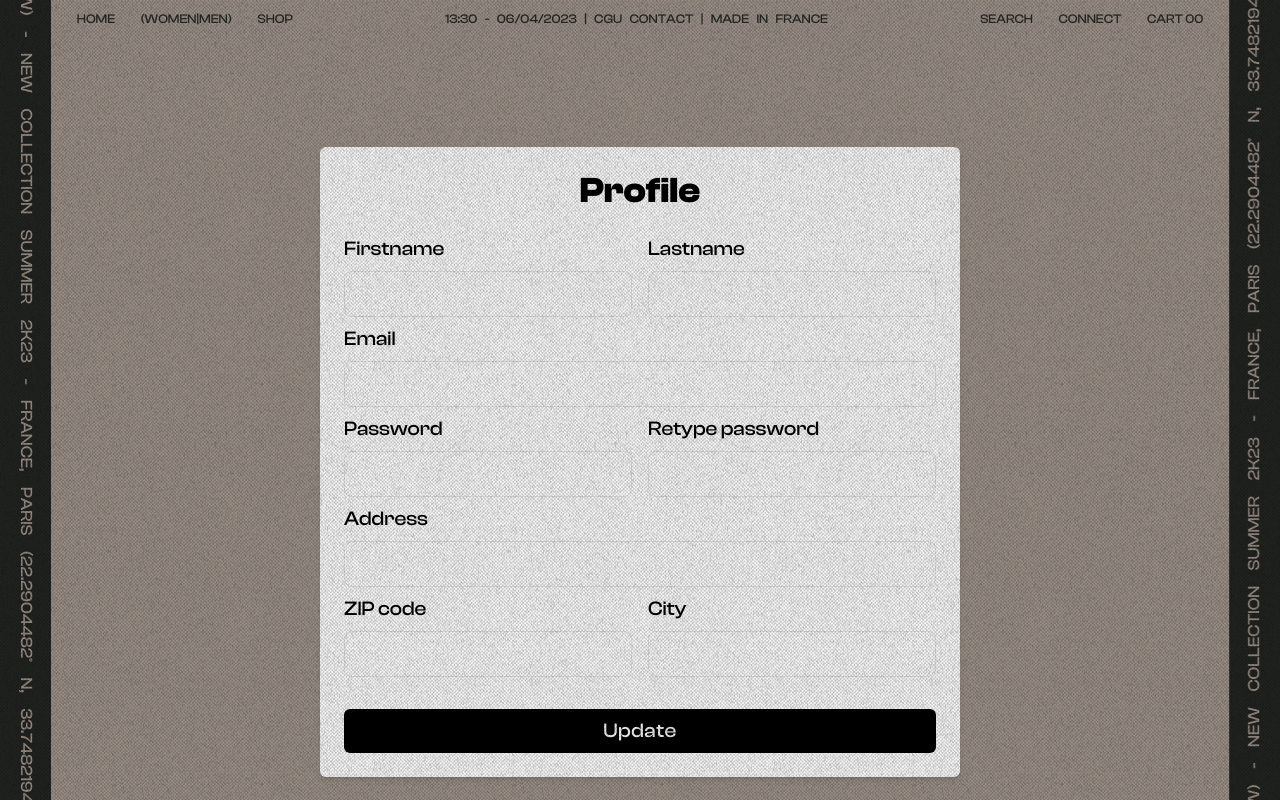
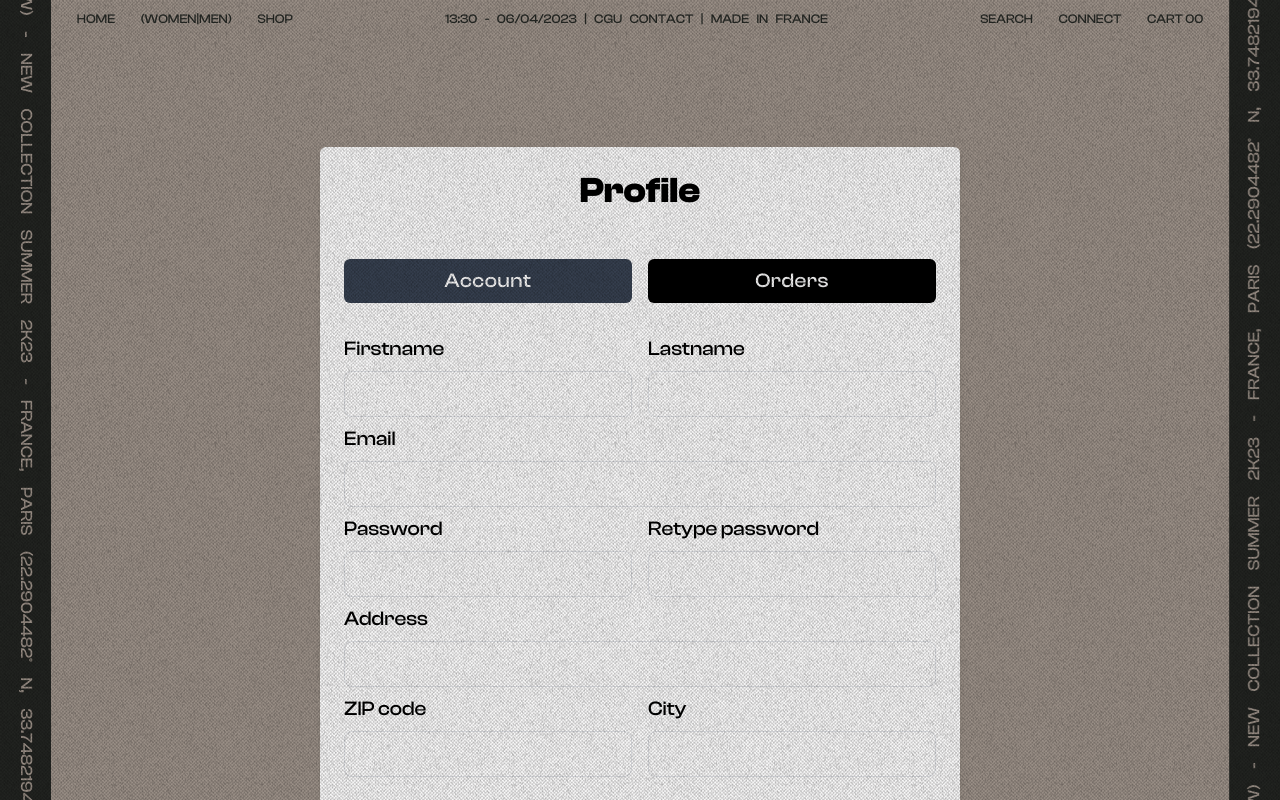
Before and after one commit to Mind-thatsall/front-end-sapes, a React (Vite) app: page /profile in a window 1280 px wide. Built offline with nearby package versions, Linux system fonts and the light colour scheme.

Commit message:
Add 2 buttons Account/Orders in the Profile page  with 2 components Account and History.

```diff
--- a/src/App.jsx
+++ b/src/App.jsx
@@ -13,6 +13,8 @@ import Contact from "@/views/Contact";
 import Noise from "@/components/Noise";
 import Navbar from "@/components/Navbar";
 import SideBars from "@/components/Sidebars";
+import Account from "./components/Account";
+import History from "./components/History";
 
 function App() {
   return (
--- /dev/null
+++ b/src/components/Account.jsx
@@ -0,0 +1,112 @@
+import React from "react";
+
+
+const Account = () => {
+  return (
+
+        <form
+          style={{ fontFamily: "ClashDisplay-Medium" }}
+          className="mt-6 text-xl"
+        >
+       <div className="flex flex-col sm:flex-row">
+        <div className="mb-2 sm:mr-2 sm:w-1/2">
+            <label
+              htmlFor="firstname"
+              className="block">
+              Firstname
+            </label>
+            <input
+              type="text"
+              className="block w-full px-4 py-2 mt-2 text-black-700 border rounded-lg focus:border-black-900 "/>
+          </div>
+
+          <div className="mb-2 sm:ml-2 sm:w-1/2">
+            <label
+              htmlFor="lastname"
+              className="block">
+              Lastname
+            </label>
+            <input
+              type="text"
+              className="block w-full px-4 py-2 mt-2 text-black-700 border rounded-lg focus:border-black-900 "/>
+          </div>
+        </div>
+
+          <div className="mb-2">
+            <label
+              htmlFor="email"
+              className="block">
+              Email
+            </label>
+            <input
+              type="email"
+              className="block w-full px-4 py-2 mt-2 text-black-700 border rounded-lg focus:border-black-900 "/>
+          </div>
+          <div className="flex flex-col md:flex-row">
+         <div className="mb-2 md:mr-2">
+            <label
+              htmlFor="password"
+              className="block">
+              Password
+            </label>
+            <input
+              type="text"
+              className="block w-full px-4 py-2 mt-2 text-black-700 border rounded-lg focus:border-black-900 "/>
+          </div>
+
+          <div className="mb-2 md:ml-2">
+            <label
+              htmlFor="repassword"
+              className="block">
+              Retype password
+            </label>
+            <input
+              type="text"
+              className="block w-full px-4 py-2 mt-2 text-black-700 border rounded-lg focus:border-black-900 "/>
+          </div>
+        </div>
+        <div className="mb-2">
+            <label
+              htmlFor="address"
+              className="block">
+              Address
+            </label>
+            <input
+              type="text"
+              className="block w-full px-4 py-2 mt-2 text-black-700 border rounded-lg focus:border-black-900 "/>
+          </div>
+
+          <div className="flex flex-col md:flex-row">
+         <div className="mb-2 md:mr-2">
+            <label
+              htmlFor="zipcode"
+              className="block">
+              ZIP code
+            </label>
+            <input
+              type="text"
+              className="block w-full px-4 py-2 mt-2 text-black-700 border rounded-lg focus:border-black-900 "/>
+          </div>
+
+          <div className="mb-2 md:ml-2">
+            <label
+              htmlFor="city"
+              className="block">
+              City
+            </label>
+            <input
+              type="text"
+              className="block w-full px-4 py-2 mt-2 text-black-700 border rounded-lg focus:border-black-900 "/>
+          </div>
+        </div>
+          <div className="mt-6">
+            <button className="w-full px-4 py-2 tracking-wide text-white transition-colors duration-200 transform bg-black rounded-md hover:bg-gray-700  ">Update</button>
+          </div>
+
+        </form>
+
+
+  );
+};
+
+export default Account;
--- /dev/null
+++ b/src/components/History.jsx
@@ -0,0 +1,47 @@
+import React from "react";
+
+const History = () => {
+  return (
+    <div style={{ fontFamily: "ClashDisplay-Medium" }} className="mt-6 text-xl">
+      <div className="flex flex-col sm:flex-row text-center">
+        <div className="sm:w-1/2 px-15 py-2 font-bold bg-gray-200">N°</div>
+        <div className="sm:w-1/2 px-8 py-2 font-bold bg-gray-200">Items</div>
+        <div className="sm:w-1/2 px-5 py-2 font-bold bg-gray-200">Date</div>
+        <div className="sm:w-1/2 px-2 py-2 font-bold bg-gray-200"> Total</div>
+      </div>
+      <div className="flex flex-col sm:flex-row">
+        <div className="sm:w-1/2 px-10 py-2">#2588528855</div>
+        <div className="sm:w-1/2 px-5 py-2">5</div>
+        <div className="sm:w-1/2 px-10 py-2">15/03/2023</div>
+        <div className="sm:w-1/2 px-10 py-2">150€</div>
+      </div>
+      <div className="flex flex-col sm:flex-row">
+        <div className="sm:w-1/2 px-10 py-2">#2588528855</div>
+        <div className="sm:w-1/2 px-5 py-2">5</div>
+        <div className="sm:w-1/2 px-10 py-2">15/03/2023</div>
+        <div className="sm:w-1/2 px-10 py-2">150€</div>
+      </div>
+      <div className="flex flex-col sm:flex-row">
+        <div className="sm:w-1/2 px-10 py-2">#2588528855</div>
+        <div className="sm:w-1/2 px-5 py-2">5</div>
+        <div className="sm:w-1/2 px-10 py-2">15/03/2023</div>
+        <div className="sm:w-1/2 px-10 py-2">150€</div>
+      </div>
+      <div className="flex flex-col sm:flex-row">
+        <div className="sm:w-1/2 px-10 py-2">#2588528855</div>
+        <div className="sm:w-1/2 px-5 py-2">5</div>
+        <div className="sm:w-1/2 px-10 py-2">15/03/2023</div>
+        <div className="sm:w-1/2 px-10 py-2">150€</div>
+      </div>
+      <div className="flex flex-col sm:flex-row">
+        <div className="sm:w-1/2 px-10 py-2">#2588528855</div>
+        <div className="sm:w-1/2 px-5 py-2">5</div>
+        <div className="sm:w-1/2 px-10 py-2">15/03/2023</div>
+        <div className="sm:w-1/2 px-10 py-2">150€</div>
+      </div>
+
+    </div>
+  );
+};
+
+export default History;
--- a/src/views/Profile.jsx
+++ b/src/views/Profile.jsx
@@ -1,118 +1,55 @@
-import React from "react";
-
+import React, { useState } from "react";
+import Account from "../components/Account";
+import History from "../components/History";
 
 const Profile = () => {
+  const [activeTab, setActiveTab] = useState("account");
+  console.log(activeTab);
+
   return (
     <div className="grid grid-cols-12 grid-rows-12 min-h-screen max-h-screen overflow-y-auto">
-
-
       <div className="col-start-2 row-start-2 col-span-10 sm:col-span-12 md:col-start-5 md:col-span-8 lg:col-start-4 lg:col-span-6 mt-20 p-6 m-auto bg-white rounded-md shadow-md">
         <h1
           style={{ fontFamily: "ClashDisplay-Bold" }}
-            className="text-2xl md:text-3xl lg:text-4xl font-bold text-center">
+          className="text-2xl md:text-3xl lg:text-4xl font-bold text-center"
+        >
           Profile
         </h1>
 
-        <form
+        <div
           style={{ fontFamily: "ClashDisplay-Medium" }}
           className="mt-6 text-xl"
         >
           <div className="flex flex-col sm:flex-row">
             <div className="mb-2 sm:mr-2 sm:w-1/2">
-            <label
-              htmlFor="firstname"
-              className="block">
-              Firstname
-            </label>
-            <input
-              type="text"
-              className="block w-full px-4 py-2 mt-2 text-black-700 border rounded-lg focus:border-black-900 "/>
+              <div className="mt-6">
+                <button
+                  className={`w-full px-4 py-2 tracking-wide text-white transition-colors duration-200 transform bg-black rounded-md hover:bg-gray-700 ${
+                    activeTab === "account" && "bg-gray-700"
+                  }`}
+                  onClick={() => setActiveTab("account")}
+                >
+                  Account
+                </button>
+              </div>
             </div>
 
             <div className="mb-2 sm:ml-2 sm:w-1/2">
-            <label
-              htmlFor="lastname"
-              className="block">
-              Lastname
-            </label>
-            <input
-              type="text"
-              className="block w-full px-4 py-2 mt-2 text-black-700 border rounded-lg focus:border-black-900 "/>
+              <div className="mt-6">
+                <button
+                  className={`w-full px-4 py-2 tracking-wide text-white transition-colors duration-200 transform bg-black rounded-md hover:bg-gray-700 ${
+                    activeTab === "orders" && "bg-gray-700"
+                  }`}
+                  onClick={() => setActiveTab("orders")}
+                >
+                  Orders
+                </button>
+              </div>
+            </div>
           </div>
         </div>
 
-          <div className="mb-2">
-            <label
-              htmlFor="email"
-              className="block">
-              Email
-            </label>
-            <input
-              type="email"
-              className="block w-full px-4 py-2 mt-2 text-black-700 border rounded-lg focus:border-black-900 "/>
-          </div>
-          <div className="flex flex-col md:flex-row">
-         <div className="mb-2 md:mr-2">
-            <label
-              htmlFor="password"
-              className="block">
-              Password
-            </label>
-            <input
-              type="text"
-              className="block w-full px-4 py-2 mt-2 text-black-700 border rounded-lg focus:border-black-900 "/>
-          </div>
-
-          <div className="mb-2 md:ml-2">
-            <label
-              htmlFor="repassword"
-              className="block">
-              Retype password
-            </label>
-            <input
-              type="text"
-              className="block w-full px-4 py-2 mt-2 text-black-700 border rounded-lg focus:border-black-900 "/>
-          </div>
-        </div>
-        <div className="mb-2">
-            <label
-              htmlFor="address"
-              className="block">
-              Address
-            </label>
-            <input
-              type="text"
-              className="block w-full px-4 py-2 mt-2 text-black-700 border rounded-lg focus:border-black-900 "/>
-          </div>
-
-          <div className="flex flex-col md:flex-row">
-         <div className="mb-2 md:mr-2">
-            <label
-              htmlFor="zipcode"
-              className="block">
-              ZIP code
-            </label>
-            <input
-              type="text"
-              className="block w-full px-4 py-2 mt-2 text-black-700 border rounded-lg focus:border-black-900 "/>
-          </div>
-
-          <div className="mb-2 md:ml-2">
-            <label
-              htmlFor="city"
-              className="block">
-              City
-            </label>
-            <input
-              type="text"
-              className="block w-full px-4 py-2 mt-2 text-black-700 border rounded-lg focus:border-black-900 "/>
-          </div>
-        </div>
-          <div className="mt-6">
-            <button className="w-full px-4 py-2 tracking-wide text-white transition-colors duration-200 transform bg-black rounded-md hover:bg-gray-700  ">Update</button>
-          </div>
-
-        </form>
+        {activeTab === "account" ? <Account /> : <History />}
       </div>
     </div>
   );
```
Lines whose indentation alone changed are shown as unchanged.
